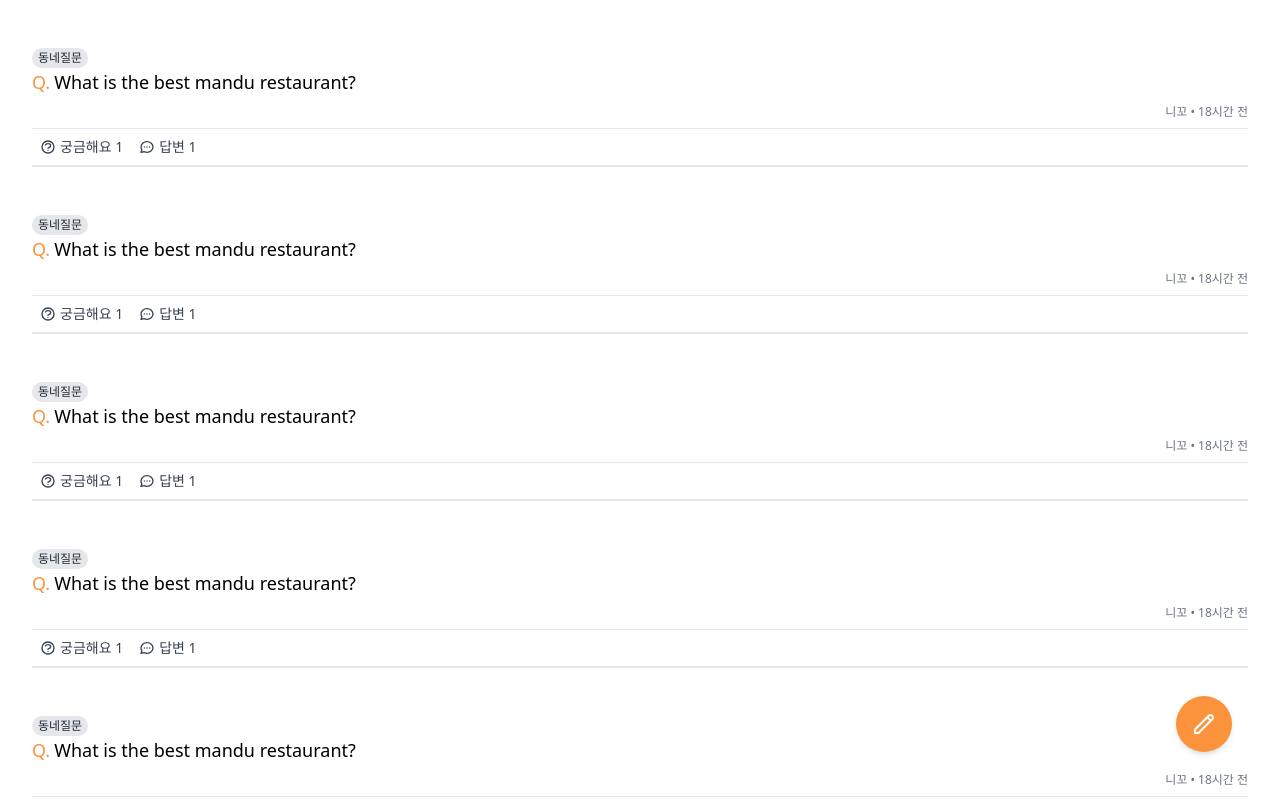
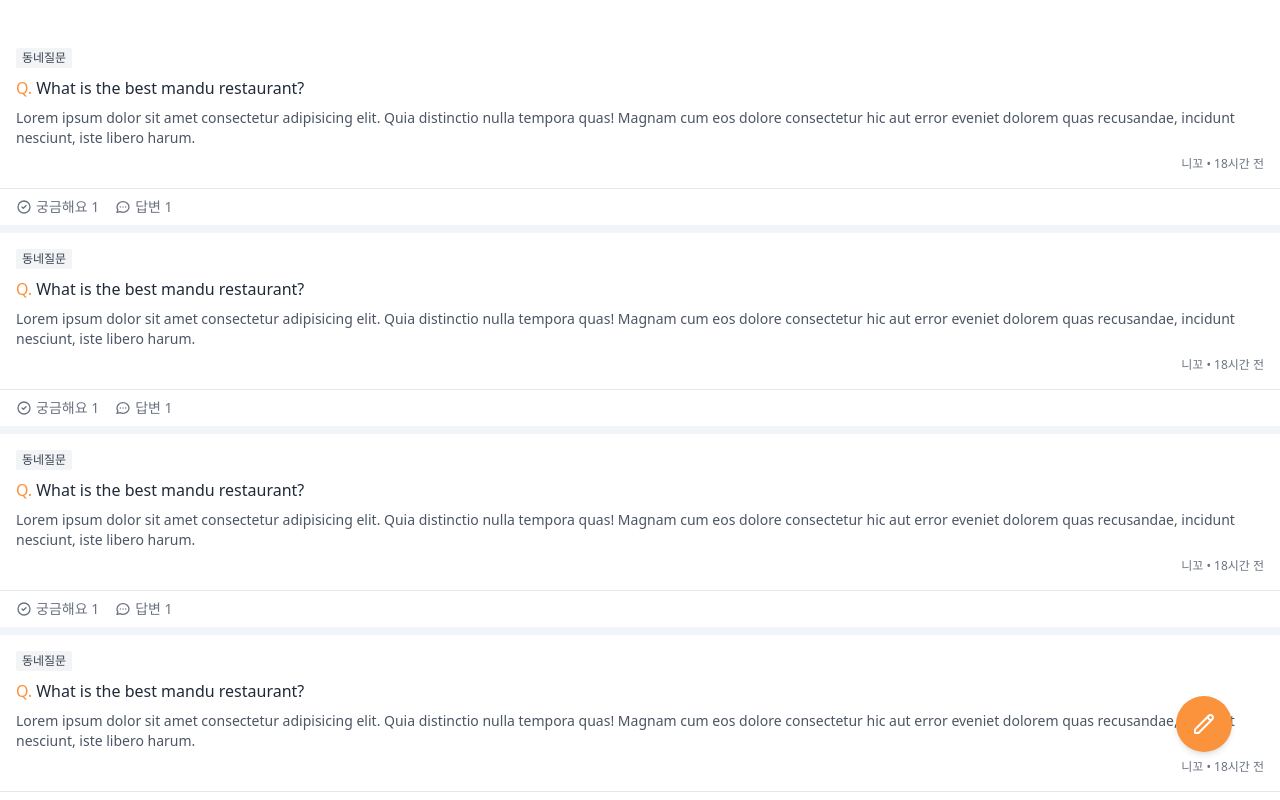
Before and after one commit to jinyongp/carrot-market, a Next.js app: page /community in a window 1280 px wide. Shown: the top 800 px of the page. Built offline with nearby package versions, Linux system fonts and the light colour scheme.

Commit message:
Update: 내용 추가 및 스타일 변경

```diff
--- a/pages/community/index.tsx
+++ b/pages/community/index.tsx
@@ -1,7 +1,7 @@
 import {
   ChatIcon,
+  CheckCircleIcon,
   PencilIcon,
-  QuestionMarkCircleIcon,
 } from '@heroicons/react/outline';
 import { useRouter } from 'next/router';
 
@@ -9,38 +9,48 @@ export default function Community() {
   const router = useRouter();
 
   return (
-    <ul className="py-8 px-4 flex flex-col gap-4">
+    <div className="py-8">
+      <ul className="flex flex-col gap-2 bg-slate-100">
         {[...Array(10)].map((_, i) => (
           <li
             key={i}
-          className="p-4 flex flex-col rounded-lg hover-active"
+            className="flex flex-col bg-white cursor-pointer"
             onClick={() => router.push('/community/3')}
           >
-          <span className="text-xs text-gray-800 bg-gray-200 w-fit px-1.5 py-0.5 rounded-full">
+            <div className="flex flex-col gap-2 p-4">
+              <span className="text-xs text-gray-700 bg-gray-100 w-fit px-1.5 py-0.5 rounded-sm">
                 동네질문
               </span>
-          <div className="flex gap-1 text-lg">
+              <div className="flex gap-1 font-normal text-gray-800">
                 <span className="text-orange-400">Q.</span>
                 <span className="">What is the best mandu restaurant?</span>
               </div>
-          <span className="text-xs text-gray-500 flex items-center justify-end my-2">
+              <p className="text-sm text-gray-600 text-ellipsis line-clamp-2">
+                Lorem ipsum dolor sit amet consectetur adipisicing elit. Quia
+                distinctio nulla tempora quas! Magnam cum eos dolore consectetur
+                hic aut error eveniet dolorem quas recusandae, incidunt
+                nesciunt, iste libero harum.
+              </p>
+              <span className="text-xs text-gray-500 flex items-center justify-end">
                 니꼬 &bull; 18시간 전
               </span>
-          <div className="flex gap-4 border-t p-2 border-b-2">
-            <span className="flex gap-1 items-center text-sm text-gray-700">
-              <QuestionMarkCircleIcon className="w-4 h-4" />
+            </div>
+            <div className="flex gap-4 border-t text-sm text-gray-500 px-4 py-2">
+              <span className="flex gap-1 items-center">
+                <CheckCircleIcon className="w-4 h-4" />
                 <span>궁금해요 1</span>
               </span>
-            <span className="flex gap-1 items-center text-sm text-gray-700">
+              <span className="flex gap-1 items-center">
                 <ChatIcon className="w-4 h-4" />
                 <span>답변 1</span>
               </span>
             </div>
           </li>
         ))}
+      </ul>
       <button className="fixed bottom-12 right-12 bg-orange-400 hover:bg-orange-500 transition-colors text-white p-4 rounded-full pointer-cursor shadow-md">
         <PencilIcon className="w-6 h-6" />
       </button>
-    </ul>
+    </div>
   );
 }
```
Lines whose indentation alone changed are shown as unchanged.
